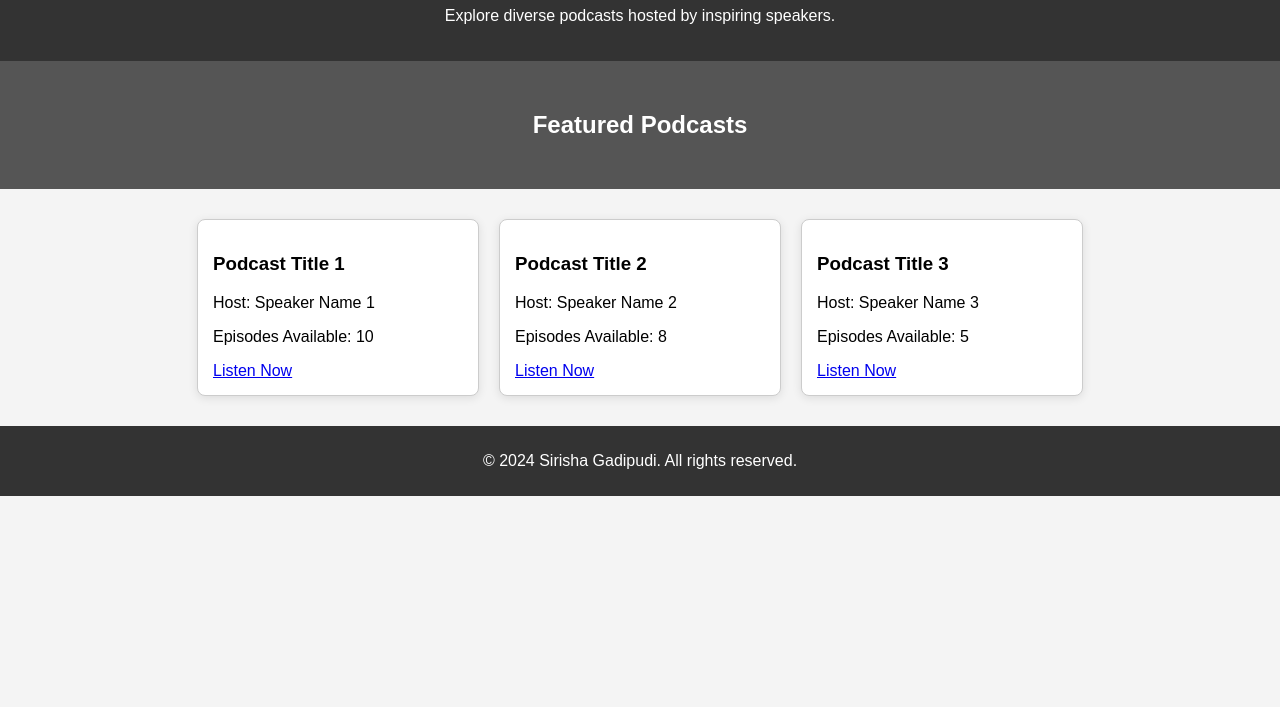
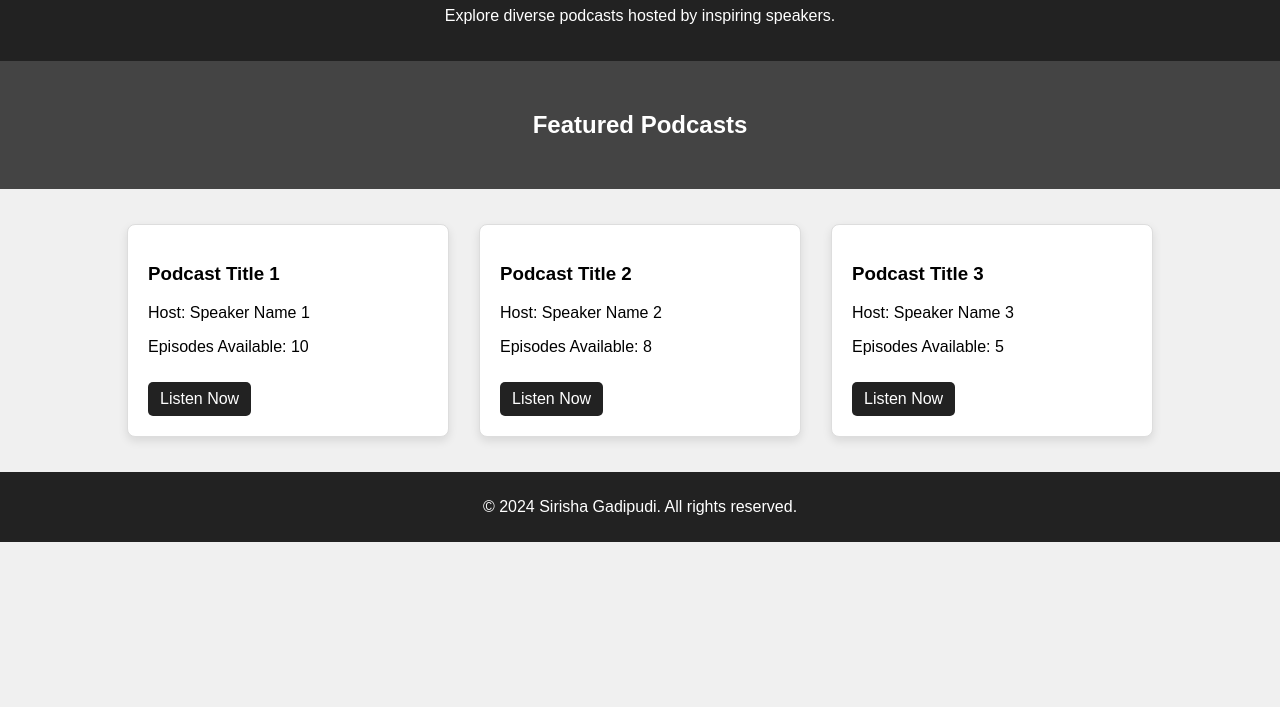
Before and after one commit to Sirisha929/Sirisha-Talks, a plain HTML site: page index.html in a window 1280 px wide. Shown: the part 93-800 px from the top of the page. Drawn offline with Linux system fonts and the light colour scheme.

Commit message:
Update styles.css

```diff
--- a/styles.css
+++ b/styles.css
@@ -2,18 +2,18 @@ body {
     font-family: Arial, sans-serif;
     margin: 0;
     padding: 0;
-    background-color: #f4f4f4;
+    background-color: #f0f0f0;
 }
 
 header {
     text-align: center;
-    background: #333;
+    background: #222;
     color: #fff;
     padding: 20px;
 }
 
 .banner {
-    background: #555;
+    background: #444;
     color: #fff;
     text-align: center;
     padding: 30px 0;
@@ -28,23 +28,52 @@ header {
 
 .podcast-card {
     background: #fff;
-    border: 1px solid #ccc;
+    border: 1px solid #ddd;
     border-radius: 8px;
-    margin: 10px;
-    padding: 15px;
-    width: 250px;
-    box-shadow: 0 2px 10px rgba(0, 0, 0, 0.1);
-    transition: transform 0.2s;
+    margin: 15px;
+    padding: 20px;
+    width: 280px;
+    box-shadow: 0 4px 10px rgba(0, 0, 0, 0.1);
+    transition: transform 0.3s, box-shadow 0.3s;
 }
 
 .podcast-card:hover {
     transform: scale(1.05);
+    box-shadow: 0 6px 15px rgba(0, 0, 0, 0.15);
+}
+
+/* Listen Now Button */
+.podcast-card a {
+    display: inline-block;
+    text-decoration: none;
+    background: #222;
+    color: white;
+    padding: 8px 12px;
+    margin-top: 10px;
+    border-radius: 5px;
+    transition: background 0.3s;
+}
+
+.podcast-card a:hover {
+    background: #555;
 }
 
 footer {
     text-align: center;
     padding: 10px;
-    background: #333;
+    background: #222;
     color: #fff;
     position: relative;
 }
+
+/* Responsive Design */
+@media (max-width: 600px) {
+    .podcasts {
+        flex-direction: column;
+        align-items: center;
+    }
+
+    .podcast-card {
+        width: 90%;
+    }
+}
```
